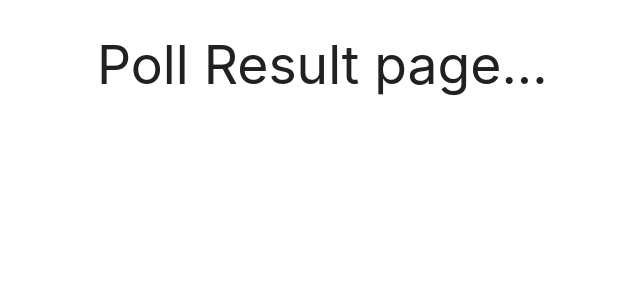
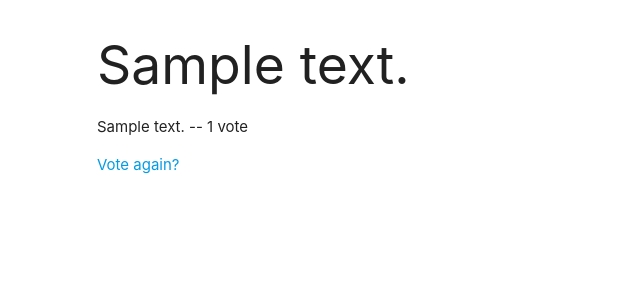
Before and after one commit to ravianand1988/django-web, a Django app: page /polls/1/results/ in a window 1280 px wide. Shown: the part 117-417 px from the top of the page, without its empty margins (95-735 px from the left). Run offline with Django 3.2, Linux system fonts and the light colour scheme; tables that the repository leaves empty hold one stand-in row (values such as "Sample post").

Commit message:
Implement polls voting and result view
-update detail html template to vote and used materlize css
-update vote html template
-use reverse, HttpResponseRedirect

```diff
--- a/polls/templates/polls/results.html
+++ b/polls/templates/polls/results.html
@@ -1,5 +1,11 @@
 {% extends 'polls/layout.html' %}
 
 {% block content %}
-    <h2>Poll Result page...</h2>
+    <h2>{{ question.question_text }}</h2>
+    <ul>
+        {% for choice in question.choice_set.all %}
+            <li>{{ choice.choice_text }} -- {{ choice.votes }} vote{{ choice.votes|pluralize }}</li>
+        {% endfor %}
+    </ul>
+    <a href="{% url 'polls:detail' question.id %}">Vote again?</a>
 {% endblock %}
--- a/polls/views.py
+++ b/polls/views.py
@@ -1,7 +1,7 @@
-from django.shortcuts import render, get_object_or_404
-from django.http import HttpResponse, Http404
+from django.shortcuts import render, reverse, get_object_or_404
+from django.http import HttpResponse, HttpResponseRedirect, Http404
 
-from .models import Question
+from .models import Choice, Question
 
 
 def index(request):
@@ -27,4 +27,12 @@ def results(request, question_id):
 
 def vote(request, question_id):
     question = get_object_or_404(Question, pk=question_id)
-    return render(request, 'polls/vote.html', {'question': question})
+    try:
+        selected_choice = question.choice_set.get(pk=request.POST['choice'])
+    except (KeyError, Choice.DoesNotExist):
+        # Redisplay the question voting form
+        return render(request, 'polls/vote.html', {question: question, 'error_message': 'you did not select a choice.'})
+    else:
+        selected_choice.votes += 1
+        selected_choice.save()
+        return HttpResponseRedirect(reverse('polls:results', args=(question.id,)))
```
Also changed, not shown: polls/templates/polls/detail.html (+15 -7 lines).
